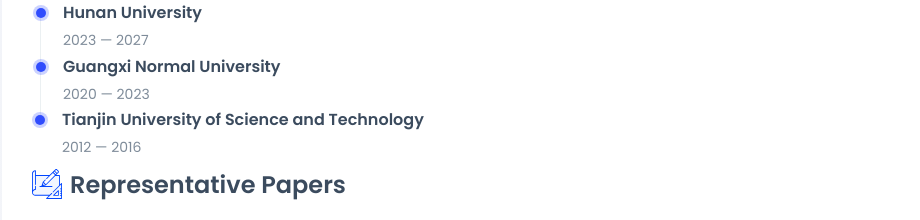
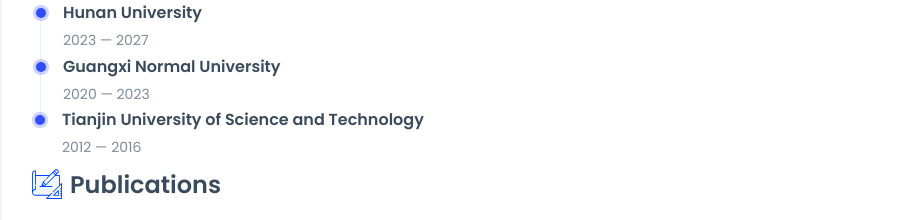
Before and after one commit to HHW-zhou/phome, a plain HTML site: page index.html in a window 1280 px wide. Shown: the part 1005-1225 px from the top of the page, without its empty margins (273-1193 px from the left). Drawn offline with Linux system fonts and the light colour scheme.

Commit message:
Update index.html

```diff
--- a/index.html
+++ b/index.html
@@ -197,7 +197,7 @@
 							</div>
 
 							<div class="col-12">
-								<h2 class="title title--h3"><img class="title-icon" src="assets/icons/icon-design.svg" alt="" />Representative Papers</h2>
+								<h2 class="title title--h3"><img class="title-icon" src="assets/icons/icon-design.svg" alt="" />Publications</h2>
 								<div class="timeline">
 
 									<!-- Item -->
```
